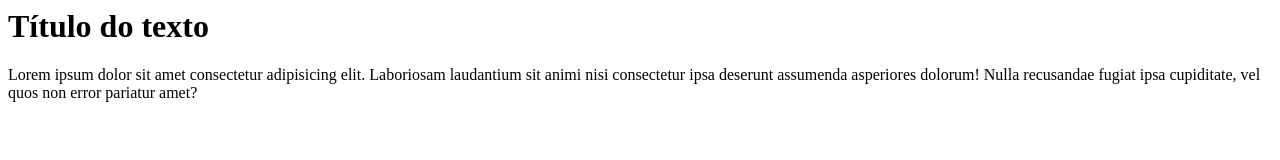
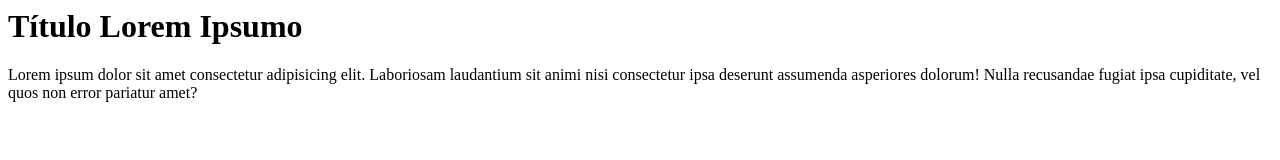
Before and after one commit to Sancruz-dev/gitteste, a plain HTML site: page index.html in a window 1280 px wide. Drawn offline with Linux system fonts and the light colour scheme.

Commit message:
adicionando modificação

```diff
--- a/index.html
+++ b/index.html
@@ -6,7 +6,7 @@
     <title>Texto Ipsum</title>
 </head>
 <body>
-    <h1>Título do texto</h1>
+    <h1>Título Lorem Ipsumo</h1>
     <p>Lorem ipsum dolor sit amet consectetur adipisicing elit. Laboriosam laudantium sit animi nisi consectetur ipsa deserunt assumenda asperiores dolorum! Nulla recusandae fugiat ipsa cupiditate, vel quos non error pariatur amet?</p>
 </body>
 </html>
```
